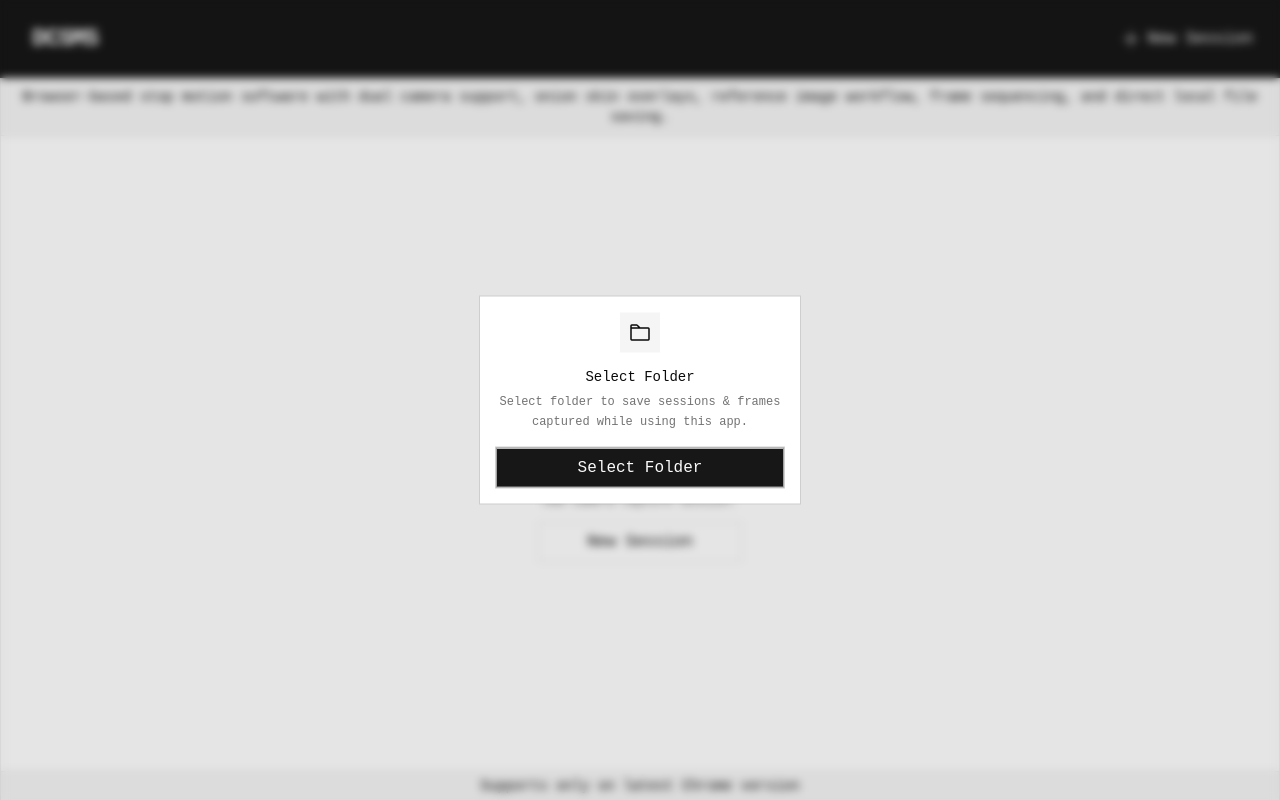
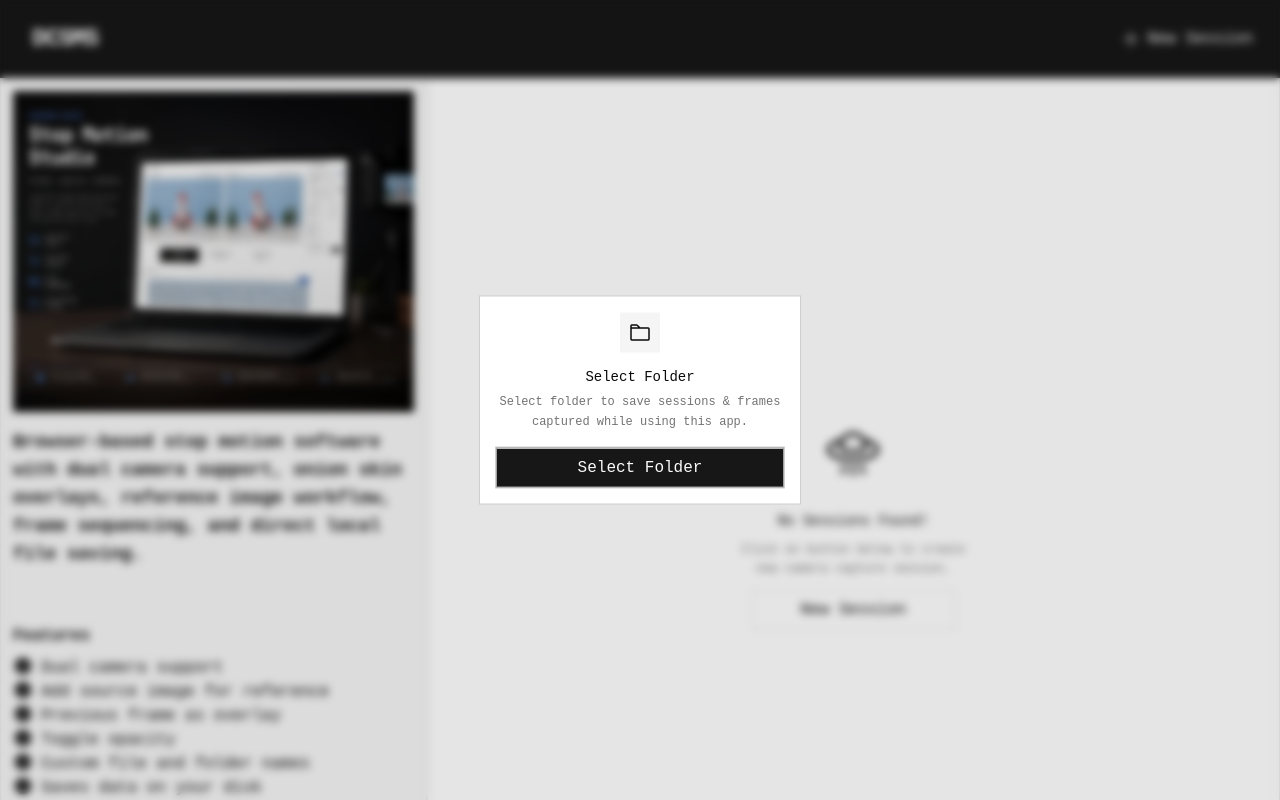
Before and after one commit to kundanbhosale/dual-camera-stop-motion-studio, a React (Vite) app: page / in a window 1280 px wide. Shown: the top 800 px of the page. Built offline with nearby package versions, Linux system fonts and the light colour scheme.

Commit message:
New Homepage

```diff
--- a/src/routes/index.tsx
+++ b/src/routes/index.tsx
@@ -1,4 +1,9 @@
 import { CameraIcon, FlyingSaucerIcon, PlusIcon } from "@phosphor-icons/react";
+import {
+	CheckCircleIcon,
+	XCircleIcon,
+	XIcon,
+} from "@phosphor-icons/react/dist/ssr";
 import { createFileRoute, Link, useRouter } from "@tanstack/react-router";
 import { formatDistanceToNow } from "date-fns";
 import { useEffect, useState } from "react";
@@ -128,7 +133,7 @@ function RouteComponent() {
 		getSessions();
 	}, [parentFolder]);
 	return (
-		<div className="flex h-screen overflow-hidden flex-col items-center justify-center m-auto">
+		<div className="flex flex-col items-center min-h-screen justify-center m-auto">
 			<div className="w-full bg-primary">
 				<div className="border-b flex justify-between p-4 items-center">
 					<h1 className="text-2xl leading-tight tracking-tighter font-bold font-mono text-start uppercase bg-primary text-primary-foreground px-4 py-2 w-fit">
@@ -175,14 +180,58 @@ function RouteComponent() {
 						</DialogContent>
 					</Dialog>
 				</div>
-				<h2 className="text-center p-2 border-x bg-muted text-sm tracking-snug">
+			</div>
+			<div className="grid grid-cols-3 flex-1">
+				<div className="p-3 border-x bg-muted">
+					<div className="mb-4">
+						<img
+							src="/dual-camera-stop-motion-software.jpg"
+							alt="Dual Camera Stop Motion Software Demo"
+						/>
+					</div>
+					<h2 className="max-w-2xl xl:max-w-full  text-lg 2xl:text-2xl font-bold m-auto mb-8">
 						Browser-based stop motion software with dual camera support, onion
-					skin overlays, reference image workflow, frame sequencing, and direct
-					local file saving.
+						skin overlays, reference image workflow, frame sequencing, and
+						direct local file saving.
 					</h2>
+
+					<br />
+					<h3 className="mb-2 font-bold">Features</h3>
+					<div>
+						{[
+							"Dual camera support",
+							"Add source image for reference",
+							"Previous frame as overlay",
+							"Toggle opacity",
+							"Custom file and folder names",
+							"Saves data on your disk",
+						].map((m, i) => (
+							<div
+								className="flex item-center gap-2 text-sm xl:text-base"
+								key={i}
+							>
+								<CheckCircleIcon weight="fill" className="size-5 shrink-0" />
+								<span>{m}</span>
 							</div>
-
-			<div className="flex flex-col w-full border divide-y flex-1 overflow-y-auto">
+						))}
+					</div>
+					<br />
+					<h3 className="mb-2 font-bold">Limitations</h3>
+					<div>
+						{[
+							"Supports only on latest browsers because this software uses latest browser API's to save data to your local computer disk.",
+						].map((m, i) => (
+							<div
+								className="flex item-center gap-2 text-sm xl:text-base"
+								key={i}
+							>
+								<XCircleIcon weight="fill" className="size-5 shrink-0" />
+								<span>{m}</span>
+							</div>
+						))}
+					</div>
+				</div>
+				<div className="flex flex-col w-full border divide-y flex-1 overflow-y-auto col-span-2">
 					{list.length === 0 ? (
 						<Empty className="my-auto">
 							<EmptyContent>
@@ -218,7 +267,20 @@ function RouteComponent() {
 								New Session
 							</Button> */}
 							</div>
-						<div className="grid grid-cols-2 md:grid-cols-3 lg:grid-cols-5 xl:grid-cols-6 2xl:grid-cols-8">
+							<div className="grid grid-cols-2 md:grid-cols-3 xl:grid-cols-4 2xl:grid-cols-6">
+								<div className="p-4 flex flex-col h-full">
+									<button
+										onClick={() => setOpen(true)}
+										type="button"
+										className="border font-medium w-full h-full flex flex-col items-center justify-center"
+									>
+										<PlusIcon
+											className="size-8 text-muted-foreground mb-2"
+											weight="bold"
+										/>
+										<span>New Session</span>
+									</button>
+								</div>
 								{list.map((m, i) => (
 									<Link
 										key={m.name}
@@ -263,10 +325,6 @@ function RouteComponent() {
 						</>
 					)}
 				</div>
-			<div className="w-full">
-				<p className="text-sm text-center p-1 border-x bg-muted">
-					Supports only on latest Chrome version
-				</p>
 			</div>
 		</div>
 	);
```
Also changed, not shown: public/dual-camera-stop-motion-software.jpg (added), 1 other file (tests, documents, lock files or other folders). Lines whose indentation alone changed are shown as unchanged.
